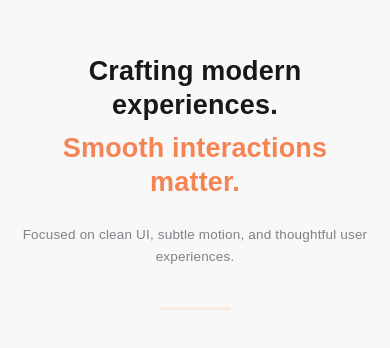
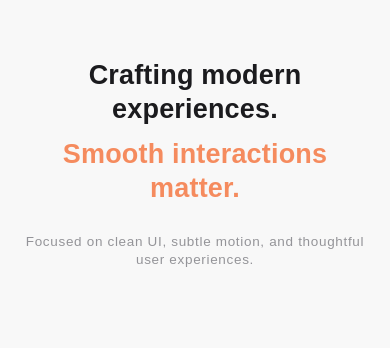
Before and after one commit to rou-nak-cloud/Dev.Portfolios, a React (Vite) app in the folder Portfolio_v3.1/: page / in a window 390 px wide. Shown: the part 232-580 px from the top of the page. Built offline with nearby package versions, Linux system fonts and the light colour scheme; a web font is replaced by a local one.

Commit message:
Loader progress bar tweak

```diff
--- a/Portfolio_v3.1/src/utilities/Loader.jsx
+++ b/Portfolio_v3.1/src/utilities/Loader.jsx
@@ -25,7 +25,7 @@ export default function Loader({ onComplete }) {
 
     tl.to(barRef.current, {
       scaleX: 1,
-      duration: 0.7,
+      duration: 0.8,
       ease: "expo.inOut",
     })
       .to(".loader-text", {
@@ -85,12 +85,12 @@ export default function Loader({ onComplete }) {
       </div>
 
       {/* STATIC LINE */}
-      <div className="absolute w-[90%] max-w-5xl h-px bg-orange-200 top-1/2 left-1/2 -translate-x-1/2 -translate-y-1/2" />
+      <div className="absolute w-[90%] max-w-7xl h-px bg-orange-300/90 top-1/2 left-1/2 -translate-x-1/2 -translate-y-1/2" />
 
       {/* PROGRESS LINE */}
       <div
         ref={barRef}
-        className="absolute left-1/2 -translate-x-1/2 top-1/2 h-0.5 bg-orange-500 origin-left scale-x-0 w-[90%] max-w-5xl"
+        className="absolute left-1/2 -translate-x-1/2 top-1/2 h-0.5 bg-orange-400/80 origin-left scale-x-0 w-[90%] max-w-7xl"
       />
 
       {/* COUNTER */}
@@ -104,7 +104,7 @@ export default function Loader({ onComplete }) {
       </p>
 
       {/* STEP TEXT (FIXED POSITION ISSUE) */}
-      <span className="text-sm sm:text-base md:text-[22px] font-cabinet absolute bottom-10 sm:bottom-16 md:bottom-24 left-4 sm:left-8 md:left-20 font-bold uppercase tracking-normal text-zinc-500/50">
+      <span className="text-sm sm:text-base md:text-[22px] font-cabinet absolute bottom-10 sm:bottom-16 md:bottom-24 left-4 sm:left-8 md:left-20 font-bold uppercase tracking-normal text-amber-600/50">
         Step{" "}
         <span className="font-melodrama text-zinc-500 text-sm sm:text-base md:text-[20px] pl-1">
           00
@@ -123,7 +123,7 @@ export default function Loader({ onComplete }) {
         </p>
 
         {/* SUB TEXT */}
-        <p className="reveal-line opacity-0 translate-y-6 text-xs sm:text-sm md:text-base text-zinc-600 text-center mt-4 md:mt-6 max-w-md leading-relaxed font-melodrama">
+        <p className="reveal-line opacity-0 translate-y-6 text-xs sm:text-md md:text-lg text-zinc-700 text-center mt-4 md:mt-6 max-w-md tracking-wider leading-tighter font-melodrama">
           Focused on clean UI, subtle motion, and thoughtful user experiences.
         </p>
 
```
